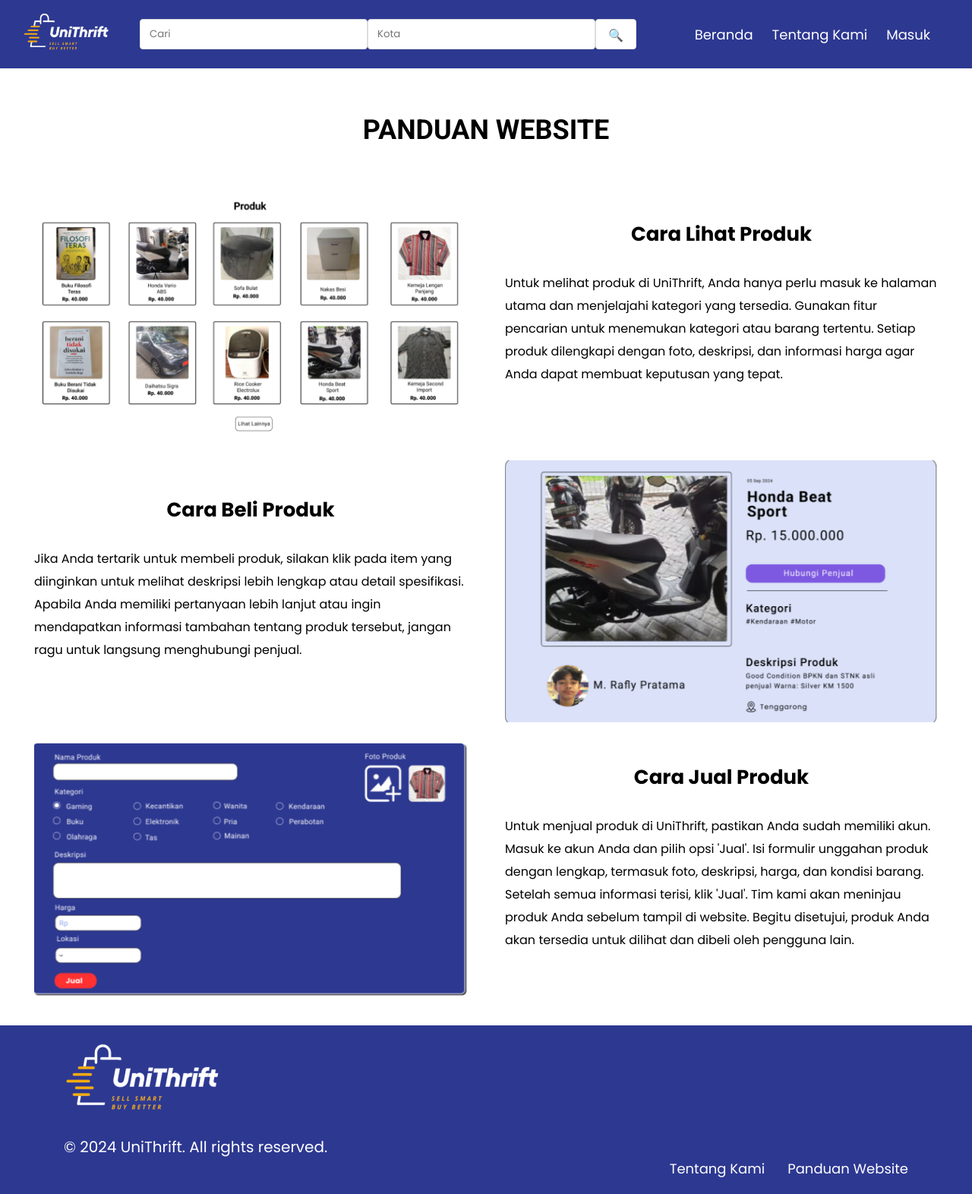
After one commit to Gregroww/UniThrift, a PHP site: page /panduan_website.php in a window 1280 px wide. The commit adds this page. Shown: the whole page at 76% size. Run offline with PHP 8.4, Linux system fonts and the light colour scheme.

Commit message:
nambahkan about us, panduan website, nambah css dan nambah image

```diff
--- /dev/null
+++ b/panduan_website.php
@@ -0,0 +1,51 @@
+<!DOCTYPE html>
+<html lang="en">
+<head>
+    <meta charset="UTF-8">
+    <meta name="viewport" content="width=device-width, initial-scale=1.0">
+    <title>Website Guide Page</title>
+    <link rel="stylesheet" href="style/websiteguide.css">
+    <link rel="stylesheet" href="https://cdnjs.cloudflare.com/ajax/libs/font-awesome/6.0.0-beta3/css/all.min.css">
+    <link rel="stylesheet" href="https://cdnjs.cloudflare.com/ajax/libs/remixicon/2.5.0/remixicon.css">
+</head>
+<body>
+    <header>
+    <?php require "navbar.php"; ?>
+    </header>
+
+    <h1>PANDUAN WEBSITE</h1>
+
+    <div class="container1">
+        <div class="text">
+            <h2>Cara Lihat Produk</h2>
+            <p>Untuk melihat produk di UniThrift, Anda hanya perlu masuk ke halaman utama dan menjelajahi kategori yang tersedia. Gunakan fitur pencarian untuk menemukan kategori atau barang tertentu. Setiap produk dilengkapi dengan foto, deskripsi, dan informasi harga agar Anda dapat membuat keputusan yang tepat.</p>
+        </div>
+        <div class="gambar">
+            <img src="images/image 17.png" alt="foto1">
+        </div>
+    </div>
+
+    <div class="container2">
+        <div class="text">
+            <h2>Cara Beli Produk</h2>
+            <p>Jika Anda tertarik untuk membeli produk, silakan klik pada item yang diinginkan untuk melihat deskripsi lebih lengkap atau detail spesifikasi. Apabila Anda memiliki pertanyaan lebih lanjut atau ingin mendapatkan informasi tambahan tentang produk tersebut, jangan ragu untuk langsung menghubungi penjual.</p>
+        </div>
+        <div class="gambar">
+            <img src="images/Screenshot 2024-11-07 150943 1.png" alt="foto2">
+        </div>
+    </div>
+
+    <div class="container3">
+        <div class="text">
+            <h2>Cara Jual Produk</h2>
+            <p>Untuk menjual produk di UniThrift, pastikan Anda sudah memiliki akun. Masuk ke akun Anda dan pilih opsi 'Jual'. Isi formulir unggahan produk dengan lengkap, termasuk foto, deskripsi, harga, dan kondisi barang. Setelah semua informasi terisi, klik 'Jual'. Tim kami akan meninjau produk Anda sebelum tampil di website. Begitu disetujui, produk Anda akan tersedia untuk dilihat dan dibeli oleh pengguna lain.</p>
+        </div>
+        <div class="gambar">
+            <img src="images/Screenshot 2024-11-07 190110 1.png" alt="foto3">
+        </div>
+    </div>
+
+
+    <?php require "footer.php"; ?>
+</body>
+</html>
--- a/style/styles.css
+++ b/style/styles.css
@@ -110,6 +110,7 @@ body {
     border-radius: 30px;
     align-items: center;
     justify-content: center;
+    overflow-x: scroll;
 }
 
 .category {
--- /dev/null
+++ b/style/websiteguide.css
@@ -0,0 +1,110 @@
+@import url('https://fonts.googleapis.com/css2?family=Roboto:ital,wght@0,100;0,300;0,400;0,500;0,700;0,900;1,100;1,300;1,400;1,500;1,700;1,900&display=swap');
+@import url('https://fonts.googleapis.com/css2?family=Poppins:ital,wght@0,100;0,200;0,300;0,400;0,500;0,600;0,700;0,800;0,900;1,100;1,200;1,300;1,400;1,500;1,600;1,700;1,800;1,900&family=Roboto:ital,wght@0,100;0,300;0,400;0,500;0,700;0,900;1,100;1,300;1,400;1,500;1,700;1,900&display=swap');
+
+* {
+    margin: 0;
+    padding: 0;
+    box-sizing: border-box;
+    font-family: "Poppins";
+}
+
+body {
+    background-color: #ffffff;
+}
+
+h1 {
+    text-align: center;
+    padding: 60px 70px;
+    font-family: 'Roboto';
+    font-size: 36px;
+}
+
+.container1 {
+    display: flex;
+    flex-direction: row-reverse;
+    align-items: center;
+    gap: 50px;
+    padding-left: 45px;
+    padding-right: 45px;
+    margin-bottom: 20px;
+}
+
+.text {
+    width: 50%;
+    margin-bottom: 40px;
+}
+
+.gambar {
+    width: 50%;
+}
+
+.gambar img {
+    width: 100%;
+    height: 100%;
+}
+
+
+.text h2 {
+    font-size: 26px;
+    text-align: center;
+    margin-bottom: 30px;
+}
+
+.text p {
+    line-height: 30px;
+}
+
+.container2 {
+    display: flex;
+    align-items: center;
+    gap: 50px;
+    padding-left: 45px;
+    padding-right: 45px;
+    margin-bottom: 20px;
+}
+
+.container3 {
+    display: flex;
+    flex-direction: row-reverse;
+    align-items: center;
+    gap: 50px;
+    padding-left: 45px;
+    padding-right: 45px;
+    margin-bottom: 30px;
+}
+
+.footer-main {
+    background-color: #f8f8f8;
+    border-top: 1px solid #e0e0e0;
+}
+
+.footer-container {
+    display: flex;
+    flex-direction: column;
+    background-color: #2d3891 ;
+    color: white;
+
+}
+
+.footer-content {
+    display: flex;
+    width: 70%;
+    align-items: flex-start;
+    flex-direction: column;
+    padding: 40px 40px;
+}
+
+.footer-item {
+    width: 100%;
+}
+
+.footer-option {
+    display: flex;
+    justify-content: space-between;
+    flex-wrap: wrap;
+    font-family: "Roboto", sans-serif;
+}
+
+.footer-option > div {
+    margin-bottom: 20px;
+}
```
Also changed, not shown: style/aboutus.css (added, +145 -0 lines), tentang-kami.php (+59 -0 lines), images/Screenshot 2024-11-07 150943 1.png (added), images/Screenshot 2024-11-07 190110 1.png (added), images/image 13.png (added), images/image 15.png (added), images/image 17.png (added), images/—Pngtree—online shopping isometric shopping cart_5324780 1.png (added).
